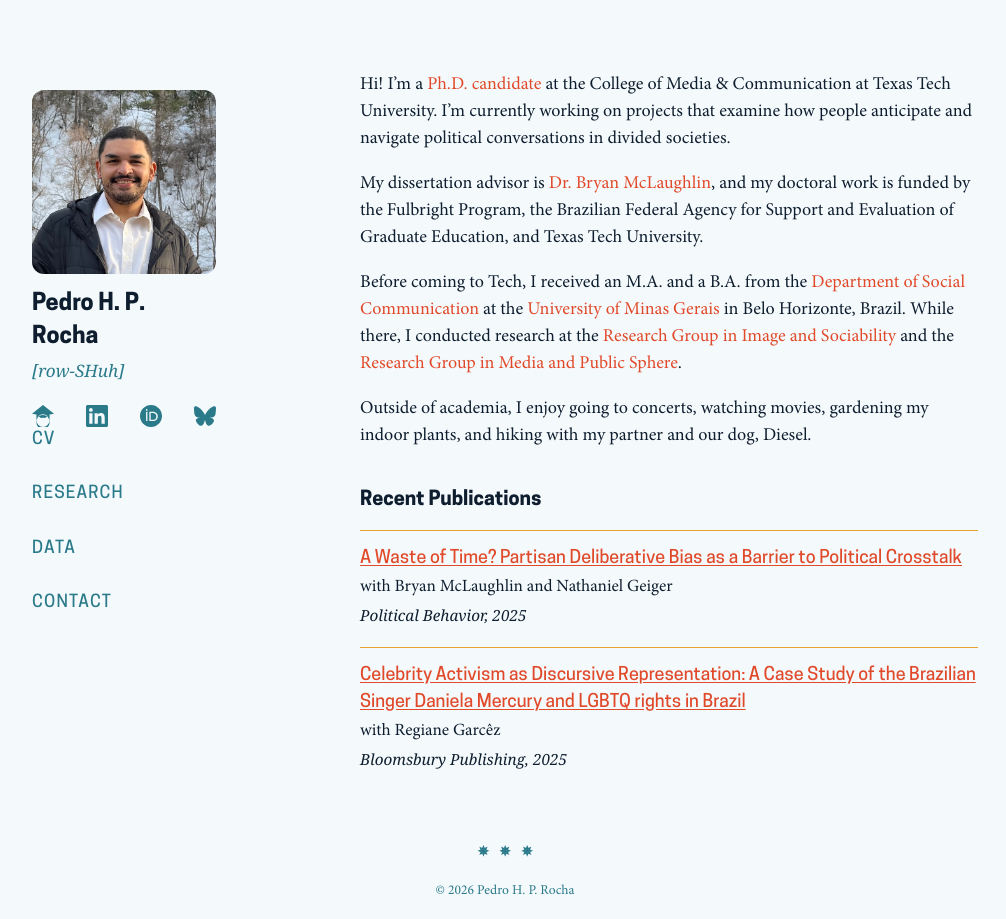
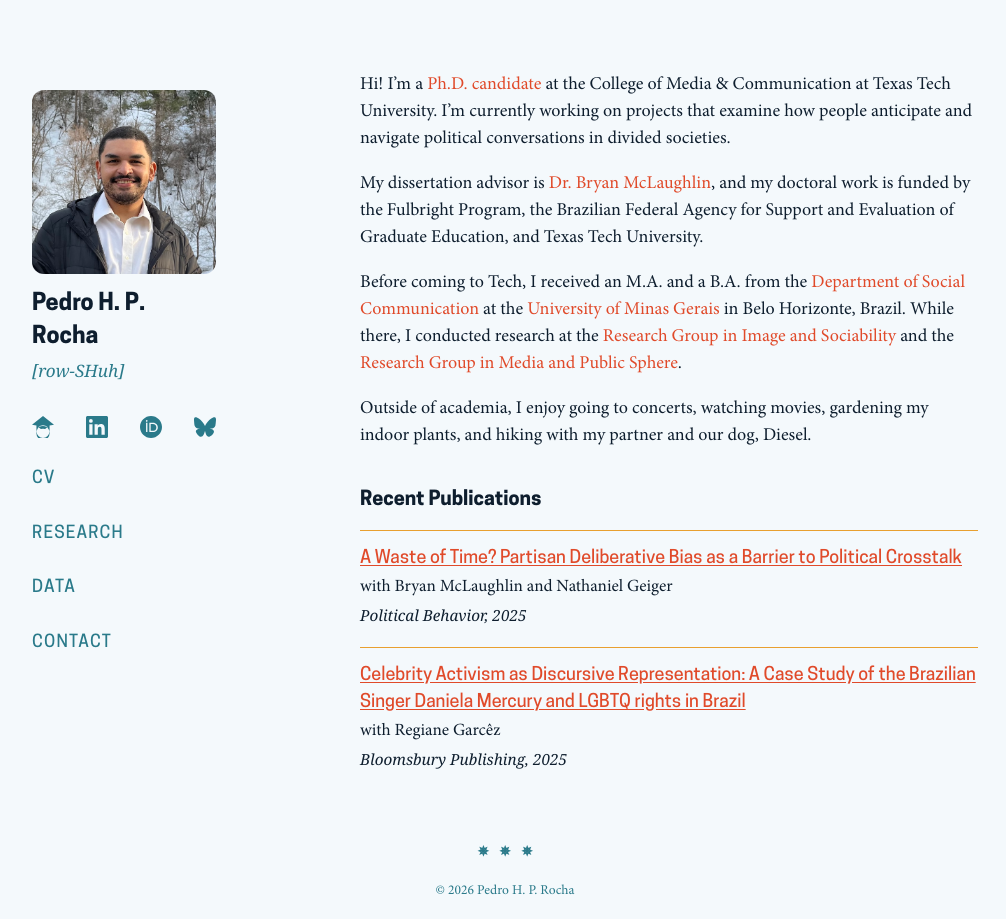
Before and after one commit to pedrohprocha/pedrohprocha.github.io, a Jekyll site: the page built from index.md, in a window 1280 px wide. Shown: the whole page, without its empty margins (135-1141 px from the left). Built offline with Jekyll 4.4.1, drawn with Linux system fonts in a browser that asks for light colours; some web fonts are replaced.

Commit message:
font size and icon position

```diff
--- a/_layouts/default.html
+++ b/_layouts/default.html
@@ -18,13 +18,13 @@
           <img src="{{ '/assets/headshot.jpg' | relative_url }}" alt="{{ site.title }}" class="headshot-sm">
         <h1><a href="{{ '/' | relative_url }}">{{ site.title }}</a></h1>
         <p class="tagline">{{ site.description }}</p>
-        <div class="sidebar-icons">
-          {% if site.scholar %}<a href="{{ site.scholar }}" title="Google Scholar" target="_blank">{% include icon-scholar.svg %}</a>{% endif %}
-          {% if site.linkedin %}<a href="{{ site.linkedin }}" title="LinkedIn" target="_blank">{% include icon-linkedin.svg %}</a>{% endif %}
-          {% if site.orcid %}<a href="{{ site.orcid }}" title="ORCID" target="_blank">{% include icon-orcid.svg %}</a>{% endif %}
-          {% if site.bluesky %}<a href="{{ site.bluesky }}" title="Bluesky" target="_blank">{% include icon-bluesky.svg %}</a>{% endif %}
-        </div>
         <nav>
+            <div class="sidebar-icons">
+              {% if site.scholar %}<a href="{{ site.scholar }}" title="Google Scholar" target="_blank">{% include icon-scholar.svg %}</a>{% endif %}
+              {% if site.linkedin %}<a href="{{ site.linkedin }}" title="LinkedIn" target="_blank">{% include icon-linkedin.svg %}</a>{% endif %}
+              {% if site.orcid %}<a href="{{ site.orcid }}" title="ORCID" target="_blank">{% include icon-orcid.svg %}</a>{% endif %}
+              {% if site.bluesky %}<a href="{{ site.bluesky }}" title="Bluesky" target="_blank">{% include icon-bluesky.svg %}</a>{% endif %}
+            </div>
           <a href="{{ '/cv' | relative_url }}"{% if page.url contains 'cv' %} class="active"{% endif %}>CV</a>
           <a href="{{ '/research' | relative_url }}"{% if page.url contains 'research' %} class="active"{% endif %}>RESEARCH</a>
           <a href="{{ '/data' | relative_url }}"{% if page.url contains 'data' %} class="active"{% endif %}>DATA</a>
```
